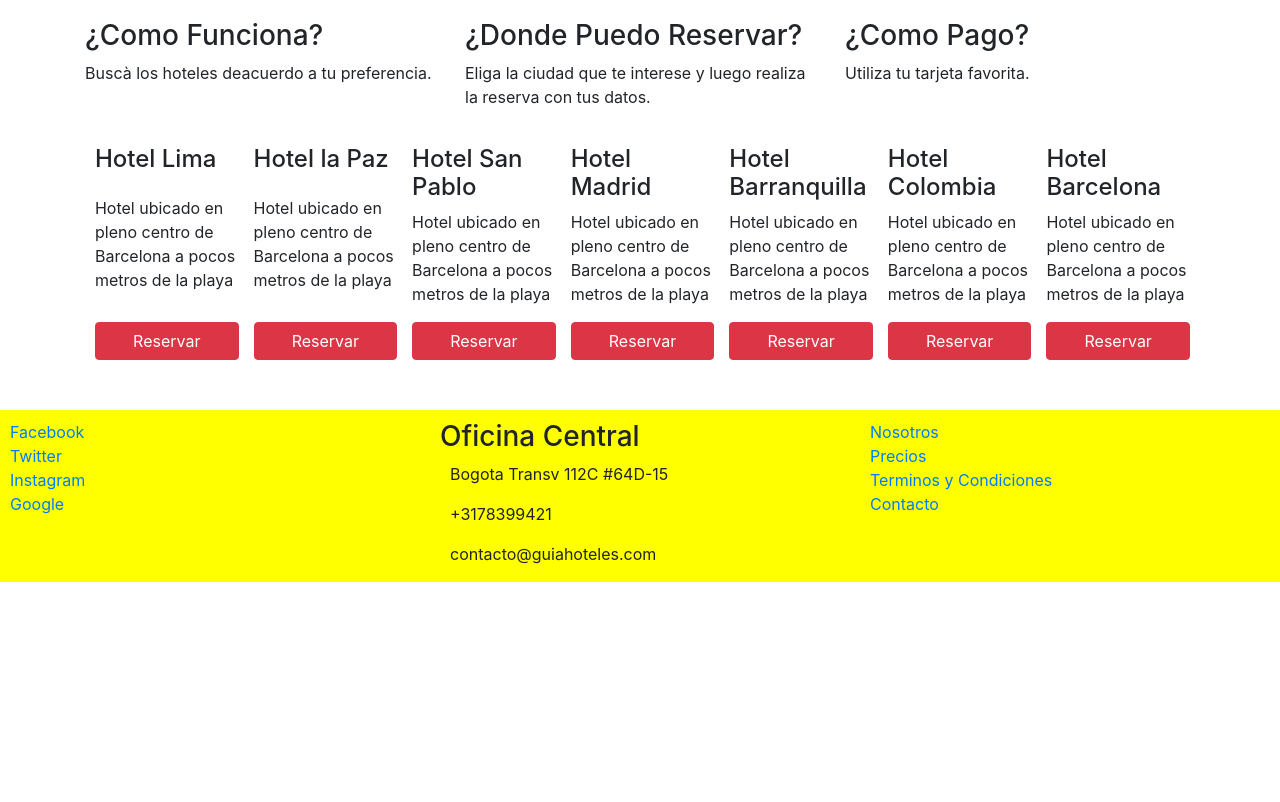
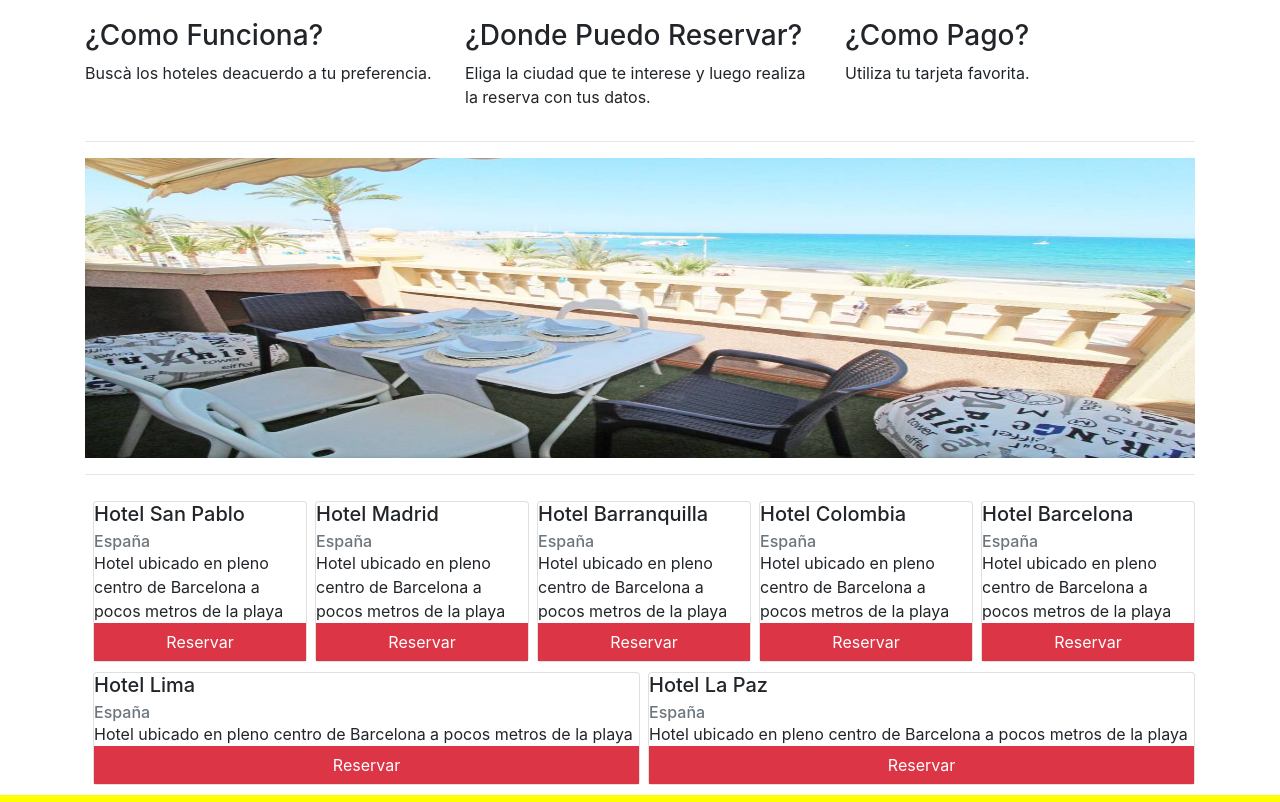
Before and after one commit to static-x03/FullStack, a website: page index.html in a window 1280 px wide. Shown: the part 327-1129 px from the top of the page. Before the commit the page ends 909 px from the top, so only its background shows below. Drawn offline with nearby package versions, Linux system fonts and the light colour scheme; a web font is replaced by a local one.

Commit message:
agregando funcionalidades

```diff
--- a/css/main.css
+++ b/css/main.css
@@ -12,8 +12,7 @@ footer{
 }
 
 .card-hotel{
-    flex: 1 150px;
-    padding: 10px 5px 40px 10px;
+    flex: 1 200px;
     margin-top: 10px;
 
 }
@@ -21,3 +20,8 @@ footer{
 .footer-address-icon{
     padding-right: 10px;
 }
+
+.btn-reserva{
+    width: 100%;
+    border-radius: 0px;
+}
--- a/index.html
+++ b/index.html
@@ -20,7 +20,7 @@
         <ul class="navbar-nav mr-auto">
             <li class="navbar-item active"><a class="nav-link" href="#">Home</a></li>
             <li class="navbar-item"><a class="nav-link" href="./about.html">Nosotros</a></li>
-            <li class="navbar-item"><a class="nav-link" href="#">Precios</a></li>
+            <li class="navbar-item"><a class="nav-link" href="./precios.html">Precios</a></li>
             <li class="navbar-item"><a class="nav-link" href="#">Terminos y Condiciones</a></li>
             <li class="navbar-item"><a class="nav-link" href="./contacto.html">Contacto</a></li>
         </ul>
@@ -59,49 +59,89 @@
                 </p>
             </div>
         </div>
+        <hr>
 
+        <img src="imagenes/fondoplaya2.jpg" class="img-fluid" alt="Responsive image" style="width: 100%; height: 300px;" >
+
+        <hr>
         <div class="d-flex flex-wrap flex-row-reverse">
-            <div class="card-hotel d-flex flex-column justify-content-between">
-                <h4>Hotel Barcelona</h4>
-                <p>Hotel ubicado en pleno centro de Barcelona a pocos metros de la playa</p>
-                <button class="btn btn-danger">Reservar</button>
+            <div class="card card-hotel d-flex flex-column justify-content-between ml-2">
+                <div>
+                    <h5 class="card-title">Hotel Barcelona</h5>
+                    <h6 class="card-subtitle text-muted">España</h6>
+                    <p class="card-text">Hotel ubicado en pleno centro de Barcelona a pocos metros de la playa</p>
+                </div>
+                <div>
+                    <button class="btn btn-danger btn-reserva">Reservar</button>
+                </div>
             </div>
 
-            <div class="card-hotel d-flex flex-column justify-content-between">
-                <h4>Hotel Colombia</h4>
-                <p>Hotel ubicado en pleno centro de Barcelona a pocos metros de la playa</p>
-                <button class="btn btn-danger">Reservar</button>
+            <div class="card card-hotel d-flex flex-column justify-content-between ml-2">
+                <div>
+                    <h5 class="card-title">Hotel Colombia</h5>
+                    <h6 class="card-subtitle text-muted">España</h6>
+                    <p class="card-text">Hotel ubicado en pleno centro de Barcelona a pocos metros de la playa</p>
+                </div>
+                <div>
+                    <button class="btn btn-danger btn-reserva">Reservar</button>
+                </div>
             </div>
 
-            <div class="card-hotel d-flex flex-column justify-content-between">
-                <h4>Hotel Barranquilla</h4>
-                <p>Hotel ubicado en pleno centro de Barcelona a pocos metros de la playa</p>
-                <button class="btn btn-danger">Reservar</button>
+            <div class="card card-hotel d-flex flex-column justify-content-between ml-2">
+                <div>
+                    <h5 class="card-title">Hotel Barranquilla</h5>
+                    <h6 class="card-subtitle text-muted">España</h6>
+                    <p class="card-text">Hotel ubicado en pleno centro de Barcelona a pocos metros de la playa</p>
+                </div>
+                <div>
+                    <button class="btn btn-danger btn-reserva">Reservar</button>
+                </div>
             </div>
 
-            <div class="card-hotel d-flex flex-column justify-content-between">
-                <h4>Hotel Madrid</h4>
-                <p>Hotel ubicado en pleno centro de Barcelona a pocos metros de la playa</p>
-                <button class="btn btn-danger">Reservar</button>
+            <div class="card card-hotel d-flex flex-column justify-content-between ml-2">
+                <div>
+                    <h5 class="card-title">Hotel Madrid</h5>
+                    <h6 class="card-subtitle text-muted">España</h6>
+                    <p class="card-text">Hotel ubicado en pleno centro de Barcelona a pocos metros de la playa</p>
+                </div>
+                <div>
+                    <button class="btn btn-danger btn-reserva">Reservar</button>
+                </div>
             </div>
 
-            <div class="card-hotel d-flex flex-column justify-content-between">
-                <h4>Hotel San Pablo</h4>
-                <p>Hotel ubicado en pleno centro de Barcelona a pocos metros de la playa</p>
-                <button class="btn btn-danger">Reservar</button>
+            <div class="card card-hotel d-flex flex-column justify-content-between ml-2">
+                <div>
+                    <h5 class="card-title">Hotel San Pablo</h5>
+                    <h6 class="card-subtitle text-muted">España</h6>
+                    <p class="card-text">Hotel ubicado en pleno centro de Barcelona a pocos metros de la playa</p>
+                </div>
+                <div>
+                    <button class="btn btn-danger btn-reserva">Reservar</button>
+                </div>
             </div>
 
-            <div class="card-hotel d-flex flex-column justify-content-between">
-                <h4>Hotel la Paz</h4>
-                <p>Hotel ubicado en pleno centro de Barcelona a pocos metros de la playa</p>
-                <button class="btn btn-danger">Reservar</button>
+            <div class="card card-hotel d-flex flex-column justify-content-between ml-2">
+                <div>
+                    <h5 class="card-title">Hotel La Paz</h5>
+                    <h6 class="card-subtitle text-muted">España</h6>
+                    <p class="card-text">Hotel ubicado en pleno centro de Barcelona a pocos metros de la playa</p>
+                </div>
+                <div>
+                    <button class="btn btn-danger btn-reserva">Reservar</button>
+                </div>
             </div>
 
-            <div class="card-hotel d-flex flex-column justify-content-between">
-                <h4>Hotel Lima</h4>
-                <p>Hotel ubicado en pleno centro de Barcelona a pocos metros de la playa</p>
-                <button class="btn btn-danger">Reservar</button>
+            <div class="card card-hotel d-flex flex-column justify-content-between ml-2">
+                <div>
+                    <h5 class="card-title">Hotel Lima</h5>
+                    <h6 class="card-subtitle text-muted">España</h6>
+                    <p class="card-text">Hotel ubicado en pleno centro de Barcelona a pocos metros de la playa</p>
+                </div>
+                <div>
+                    <button class="btn btn-danger btn-reserva">Reservar</button>
+                </div>
             </div>
+
         </div>
     </div>
 
```
Also changed, not shown: contacto.html (+1 -1 lines), precios.html (added, +145 -0 lines), imagenes/fondoplaya.jpg (added), imagenes/fondoplaya2.jpg (added).
